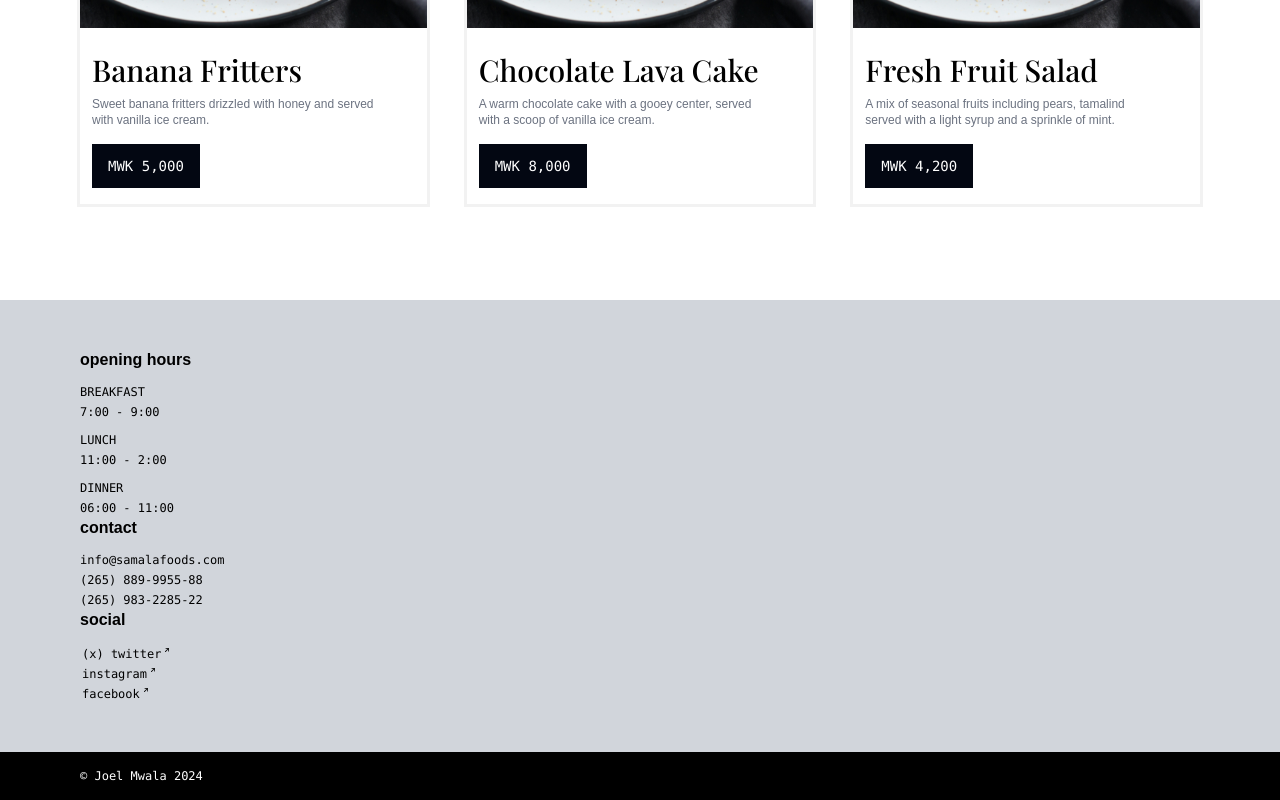
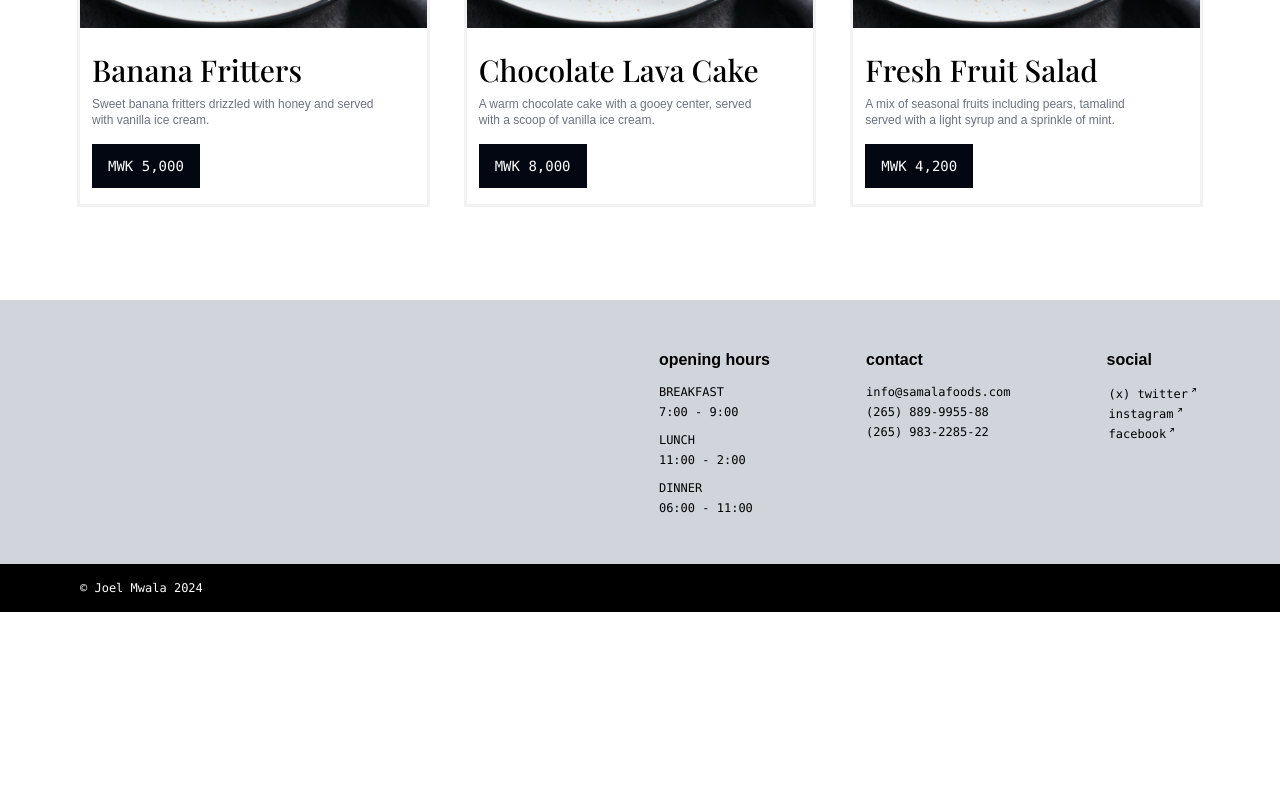
Before and after one commit to kazoomarc/samala_foods_one, a Next.js app: page /menu in a window 1280 px wide. Shown: the part 3113-3913 px from the top of the page. After the commit the page ends 3725 px from the top, so only its background shows below. Built offline with nearby package versions, Linux system fonts and the light colour scheme; a web font is replaced by a local one.

Commit message:
add flex to sm screens

```diff
--- a/app/ui/Footer.tsx
+++ b/app/ui/Footer.tsx
@@ -4,7 +4,7 @@ import AwayArrow from './AwayArrow';
 export default function Footer() {
   return (
     <div className="mb-0 mt-14">
-      <div className="justify-between gap-24 px-4 py-12 bg-gray-300 _sm:flex _sm:flex-wrap md:justify-end _text-white _bg-orange-400 sm:px-6 md:px-10 lg:px-16 xl:px-20 2xl:px-28">
+      <div className="justify-between gap-24 px-4 py-12 bg-gray-300 sm:flex _sm:flex-wrap md:justify-end _text-white _bg-orange-400 sm:px-6 md:px-10 lg:px-16 xl:px-20 2xl:px-28">
         <div className="mt-6 md:mt-0">
           <h3 className="font-bold _text-2xl _sm:text-base ">opening hours</h3>
 
```
